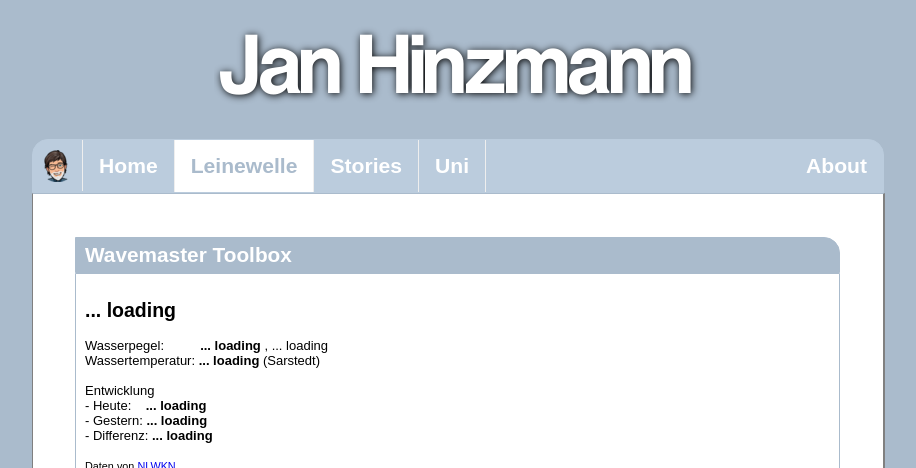
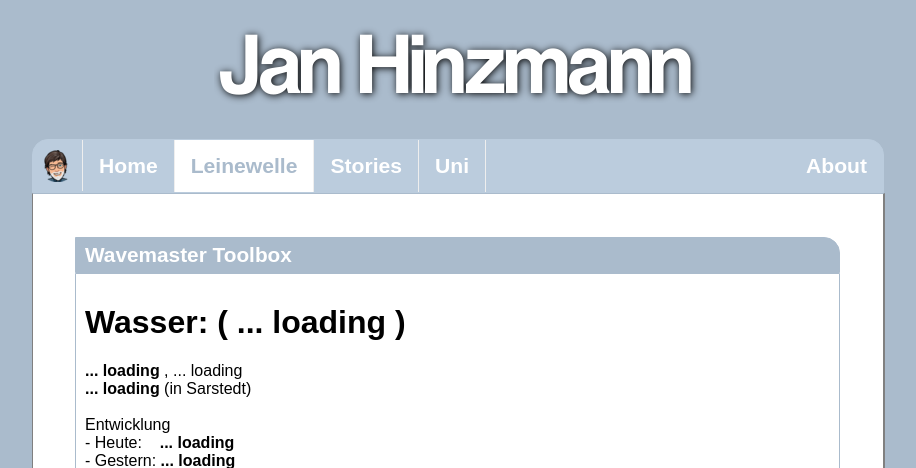
Before and after one commit to janykey/janykey.github.io, a PHP site: page /leinewelle/leine-info.html in a window 1280 px wide. Shown: the top 468 px of the page, without its empty margins (182-1098 px from the left). Run offline with PHP 8.4, Linux system fonts and the light colour scheme; grey boxes are pictures that could not be loaded.

Commit message:
update page

```diff
--- a/leinewelle/leine-info.html
+++ b/leinewelle/leine-info.html
@@ -43,9 +43,16 @@
         <h3>Wavemaster Toolbox</h3>
         <div class="entry">
 
-            <div><h2><span id="messstelle"> ... loading </span> <span id="datum"></span></h2></div>
-            <div>Wasserpegel: &nbsp;&nbsp;&nbsp;&nbsp;&nbsp;&nbsp;&nbsp;&nbsp;<b><span id="pegel"> ... loading </span></b>, <span id="trend"> ... loading </span></div>
-            <div>Wassertemperatur: <b><span id="wassertemperatur"> ... loading </span></b> (Sarstedt)</div>
+            <div>
+              <h1>
+                Wasser: (<span id="messstelle"> ... loading </span>)
+              </h1>
+              <span id="datum"></span>
+            </div>
+            <div>
+              <b><span id="pegel"> ... loading </span></b>, <span id="trend"> ... loading </span><br/>
+              <b><span id="wassertemperatur"> ... loading </span></b> (in Sarstedt)
+            </div>
             <!--<div><span id="datum"> ... loading </span></div>
               <div>Pegel: <span id="pegel"> ... loading </span></div>
               <div>Trend: <span id="trend"> ... loading </span></div>
@@ -53,8 +60,10 @@
             <br/>
             <div>Entwicklung</div>
             <div>
-              - Heute: &nbsp;&nbsp; <b><span id="wert_heute"> ... loading </span></b> <span id="zeitpunkt_heute"></span><br/>
-              - Gestern: <b><span id="wert_gestern"> ... loading </span></b> <span id="zeitpunkt_gestern"></span><br/>
+              - Heute: &nbsp;&nbsp; <b><span id="wert_heute"> ... loading </span></b><!--<span id="zeitpunkt_heute"></span>-->
+              <br/>
+              - Gestern: <b><span id="wert_gestern"> ... loading </span></b> <!--<span id="zeitpunkt_gestern"></span>-->
+              <br/>
               - Differenz: <b><span id="pegelDifferenz"> ... loading </span></b>
             </div>
 
@@ -67,6 +76,7 @@
             <div><br/><small>Daten von <a href="https://www.gewaessergueteonline.nlwkn.niedersachsen.de/Start">NLWKN</a></small></div>
 
             <br />
+            <h1>Wetter</h1>
             <div><a href="https://www.dwd.de/DE/wetter/warnungen/warnWetter_node.html?ort=Hannover" target="_blank"><img src="https://www.dwd.de/DWD/warnungen/warnapp_gemeinden/json/warnungen_gemeinde_map_nib.png"/></a></div>
             <div>Weitere Warnkarten:
               <a href="https://www.dwd.de/DWD/warnungen/warnapp_gemeinden/json/warnungen_gemeinde_map_nib_regen.png">Regen</a>,
@@ -147,9 +157,9 @@
                   pegelstandDifferenz = "+" + pegelstandDifferenz;
                 }
                 document.getElementById("wert_heute").innerHTML = pegelstandHeuteWert + " cm";
-                document.getElementById("zeitpunkt_heute").innerHTML = " (" + pegelstandHeuteZeitpunkt + ")";
+                //document.getElementById("zeitpunkt_heute").innerHTML = " (" + pegelstandHeuteZeitpunkt + ")";
                 document.getElementById("wert_gestern").innerHTML = pegelstandGesternWert + " cm";
-                document.getElementById("zeitpunkt_gestern").innerHTML = "(" + pegelstandGesternZeitpunkt + ")";
+                //document.getElementById("zeitpunkt_gestern").innerHTML = "(" + pegelstandGesternZeitpunkt + ")";
                 document.getElementById("pegelDifferenz").innerHTML = pegelstandDifferenz  + " cm";
             });
 
--- a/style/janhinzmann.css
+++ b/style/janhinzmann.css
@@ -112,7 +112,6 @@ h3 {
     margin-top:0px;
     margin-bottom:5%;
     padding:9px;
-    font-size: small;
 }
 
 .spacer {
```
